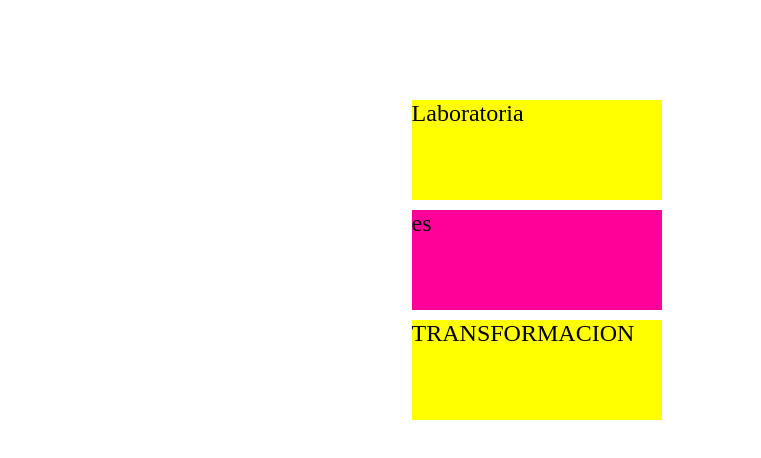
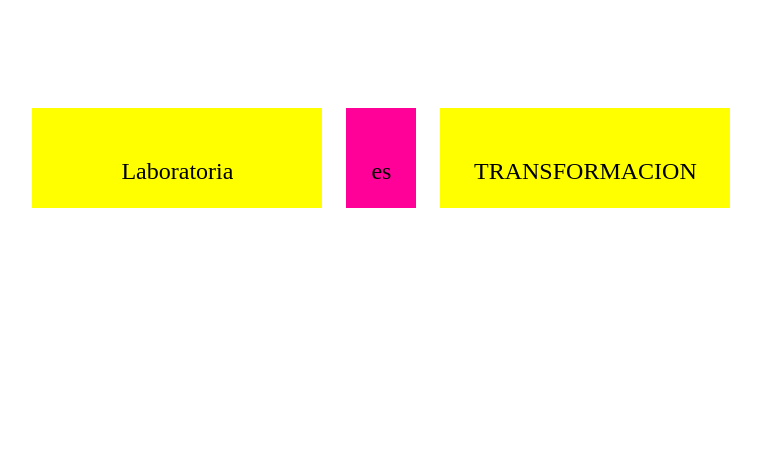
Before and after one commit to princess-claymore/leccion22_practicar, a plain HTML site: page index.html in a window 1280 px wide. Shown: the whole page, without its empty margins (112-873 px from the left). Drawn offline with Linux system fonts and the light colour scheme.

Commit message:
ejercicio 3

```diff
--- a/css/main.css
+++ b/css/main.css
@@ -1,11 +1,16 @@
 div{
   font-size:18pt;
   height: 100px;
-  width: 250px;
+  display:inline-block;
+  width: 290px;
   height: 100px;
   margin: 10px;
-  left: 40%;
+  left: 10%;
   position: relative;
+  box-sizing: border-box;
+  padding-top:  50px;
+  padding-bottom: 50px;
+  text-align: center;
 
 }
 
@@ -15,6 +20,8 @@ div{
 }
 .dos{
   background-color: #ff0099;
+  width: 70px;
+
 }
 .tres{
   background-color:#ffff00;
```
